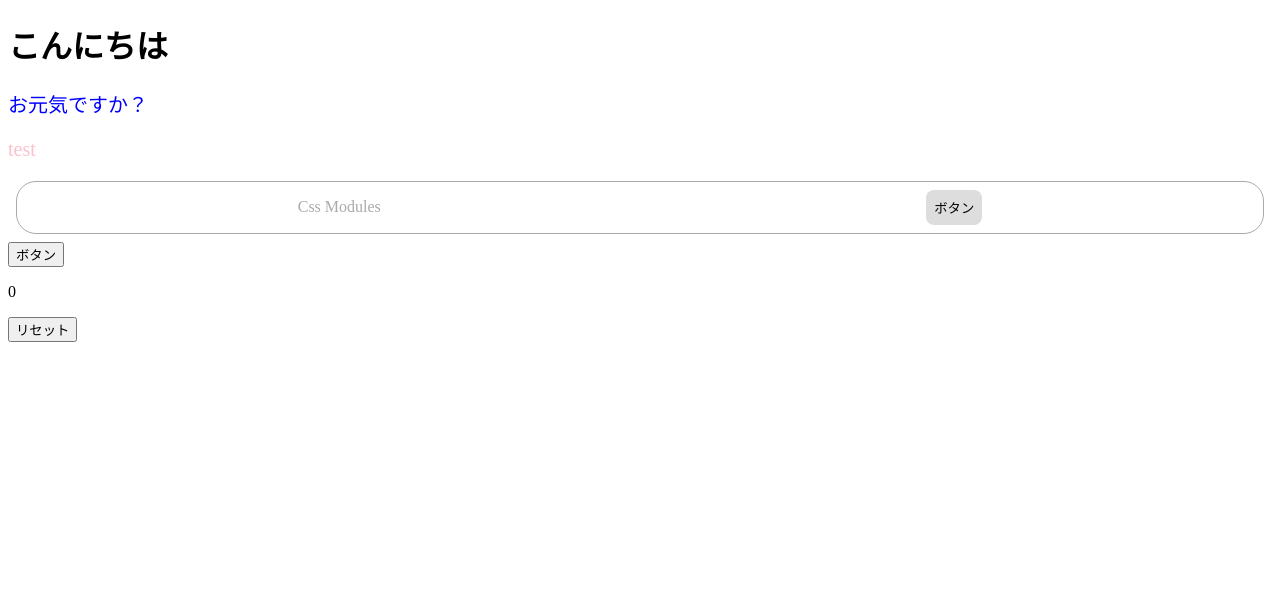
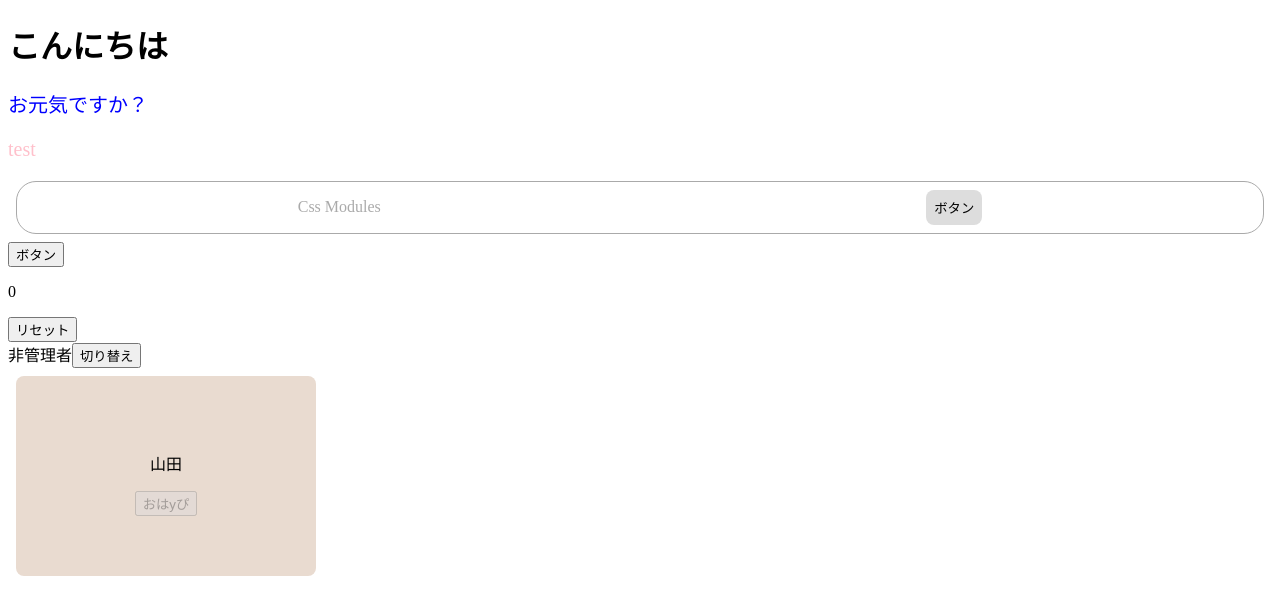
Before and after one commit to kageyamatakumu/react-practice, a React (Create React App) app: page / in a window 1280 px wide. Shown: the top 614 px of the page. Built offline with nearby package versions, Linux system fonts and the light colour scheme.

Commit message:
Add: GlobalState

```diff
--- a/src/App.jsx
+++ b/src/App.jsx
@@ -4,6 +4,7 @@ import { useCallback} from 'react';
 import { ColoredMessage } from './components/ColoredMessage';
 import { CssModules } from './components/CssModules';
 import { Reset } from './components/ResetCount';
+import { GlobalState } from './components/GlobalState';
 
 export const App = () => {
 
@@ -18,6 +19,7 @@ export const App = () => {
 
     const onClickReset = useCallback(() => {
         setNum(0)
+        setText('リセットされた')
     }, [])
 
     useEffect(() => {
@@ -33,6 +35,7 @@ export const App = () => {
             <button onClick={onClickButton}>ボタン</button>
             <p>{num}</p>
             <Reset t={onClickReset}/>
+            <GlobalState/>
         </div>
     )
 }
--- /dev/null
+++ b/src/components/Card.jsx
@@ -0,0 +1,13 @@
+import { EditButton } from './EditButton';
+// memo化する必要はないかもしれない
+import { memo } from 'react';
+import classes from './Card.module.scss';
+
+export const Card = memo(() => {
+    return(
+        <div className={classes.card}>
+            <p>山田</p>
+            <EditButton />
+        </div>
+    )
+})
--- /dev/null
+++ b/src/components/Card.module.scss
@@ -0,0 +1,11 @@
+.card{
+    background-color: #e9dbd0;
+    width: 300px;
+    height: 200px;
+    margin: 8px;
+    border-radius: 8px;
+    display: flex;
+    flex-direction: column;
+    justify-content: center;
+    align-items: center;
+}
--- /dev/null
+++ b/src/components/EditButton.jsx
@@ -0,0 +1,14 @@
+// memo化する必要はないかもしれない
+import { memo } from 'react';
+
+import { useContext } from "react";
+import { AdminFlagContext } from "./providers/AdminFlagProvider";
+
+export const EditButton = memo(() => {
+
+    const {admin} = useContext(AdminFlagContext);
+
+    return(
+        <button disabled={!admin}>おはyぴ</button>
+    )
+})
--- /dev/null
+++ b/src/components/GlobalState.jsx
@@ -0,0 +1,21 @@
+import { Card } from './Card';
+import { memo } from 'react';
+import { useContext } from 'react';
+import { AdminFlagContext } from './providers/AdminFlagProvider';
+
+export const GlobalState = memo(() => {
+
+    const {admin, setAdmin} = useContext(AdminFlagContext);
+
+    const onClickSwitch = () => {
+        setAdmin(!admin)
+    }
+
+    return(
+        <div>
+            {admin? <span>管理者</span> : <span>非管理者</span>}
+            <button onClick={onClickSwitch}>切り替え</button>
+            <Card admin={admin}/>
+        </div>
+    )
+})
--- /dev/null
+++ b/src/components/providers/AdminFlagProvider.jsx
@@ -0,0 +1,15 @@
+import { createContext, useState } from "react";
+
+export const AdminFlagContext = createContext({});
+
+export const AdminFlagProvider = props => {
+    const { children } = props;
+
+    const [ admin, setAdmin ] = useState(false);
+
+    return(
+        <AdminFlagContext.Provider value={{admin, setAdmin}}>
+            {children}
+        </AdminFlagContext.Provider>
+    )
+}
--- a/src/index.js
+++ b/src/index.js
@@ -1,6 +1,11 @@
 import { createRoot } from 'react-dom/client';
 import {App} from "./App"
+import {AdminFlagProvider} from "./components/providers/AdminFlagProvider";
 
 const container = document.getElementById('root');
 const root = createRoot(container);
-root.render(<App />);
+root.render(
+    <AdminFlagProvider>
+        <App />
+    </AdminFlagProvider>
+);
```
